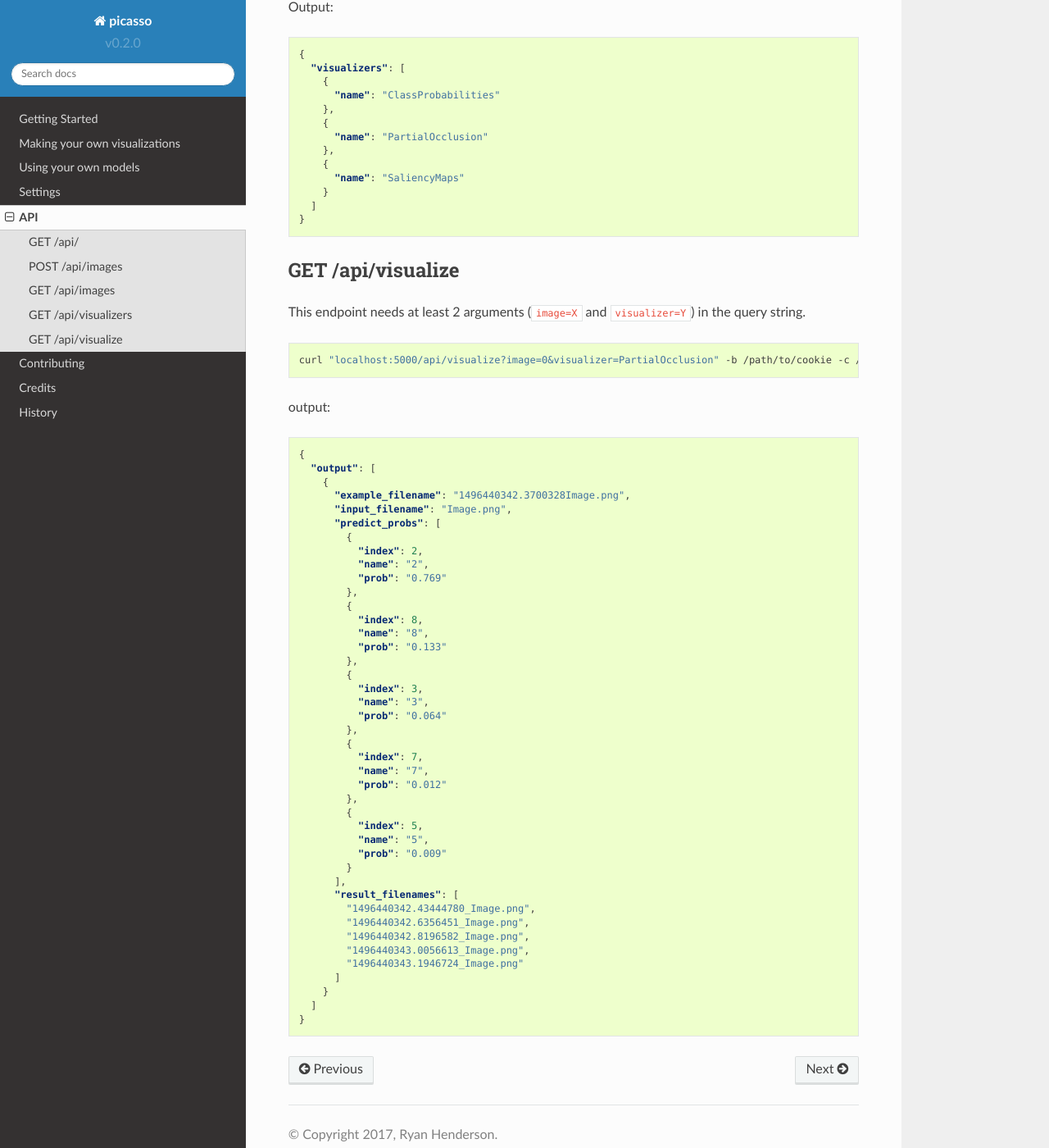
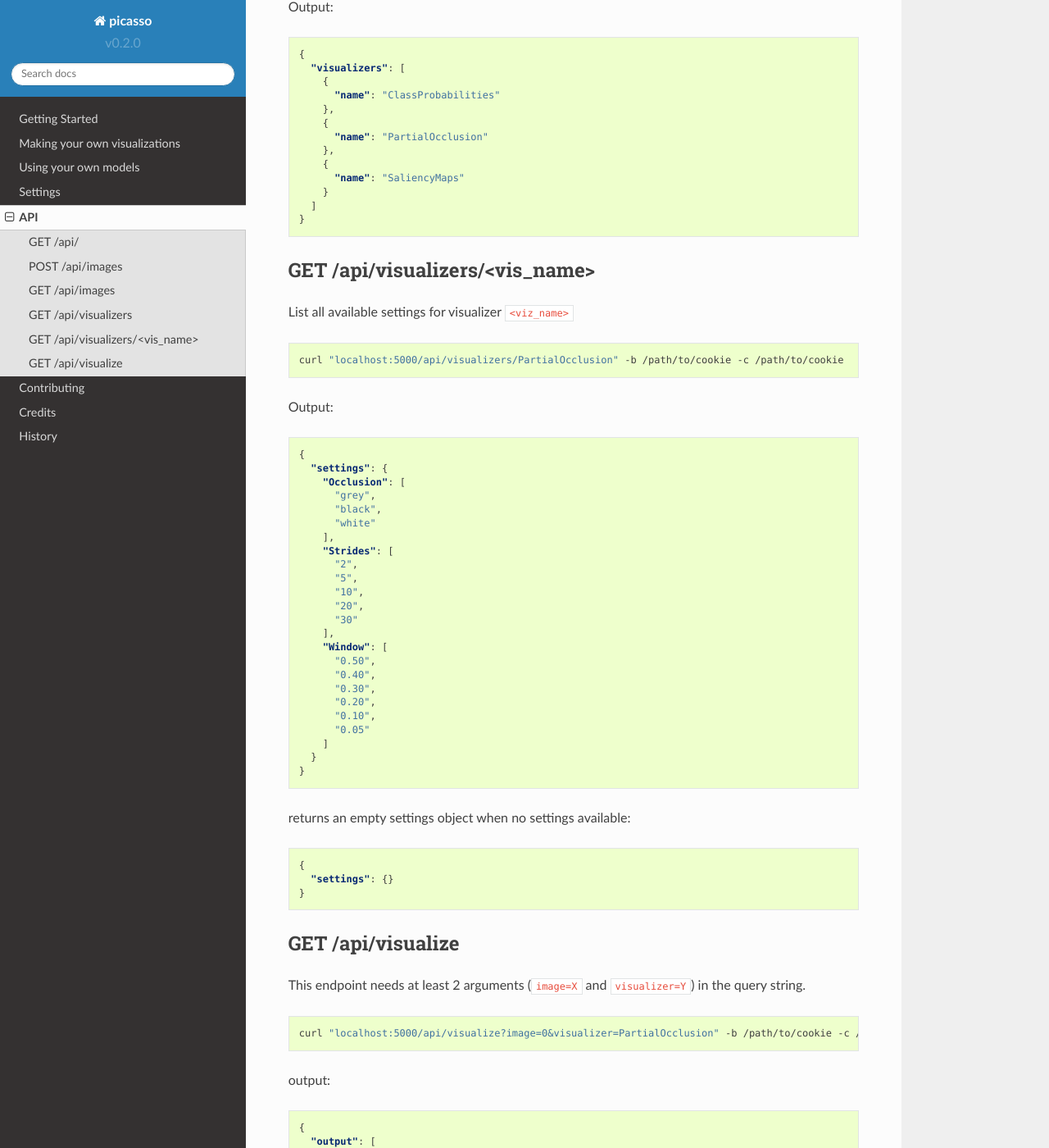
Before and after one commit to merantix/picasso, a Sphinx documentation site: the page built from docs/api.rst, in a window 1280 px wide and 1400 px high, scrolled down 1759 px. Shown: the whole window at 82% size. Built offline with Sphinx 7.4.7 and the Read the Docs theme 2.0.0, drawn with Linux system fonts in a browser that asks for light colours; pages that are not in the unit, such as notebooks, are missing from menus.

Commit message:
implementation of REST api to get list of visualizer settings

```diff
--- a/docs/api.rst
+++ b/docs/api.rst
@@ -108,6 +108,54 @@ Output:
 
 
 
+GET /api/visualizers/<vis_name>
+###############
+List all available settings for visualizer ``<viz_name>``
+
+.. code-block:: bash
+
+  curl "localhost:5000/api/visualizers/PartialOcclusion" -b /path/to/cookie -c /path/to/cookie
+
+Output:
+
+.. code-block:: json
+
+  {
+    "settings": {
+      "Occlusion": [
+        "grey",
+        "black",
+        "white"
+      ],
+      "Strides": [
+        "2",
+        "5",
+        "10",
+        "20",
+        "30"
+      ],
+      "Window": [
+        "0.50",
+        "0.40",
+        "0.30",
+        "0.20",
+        "0.10",
+        "0.05"
+      ]
+    }
+  }
+
+returns an empty settings object when no settings available:
+
+.. code-block:: json
+
+  {
+    "settings": {}
+  }
+
+
+
+
 GET /api/visualize
 ###################
 
```
Also changed, not shown: 1 other file.
